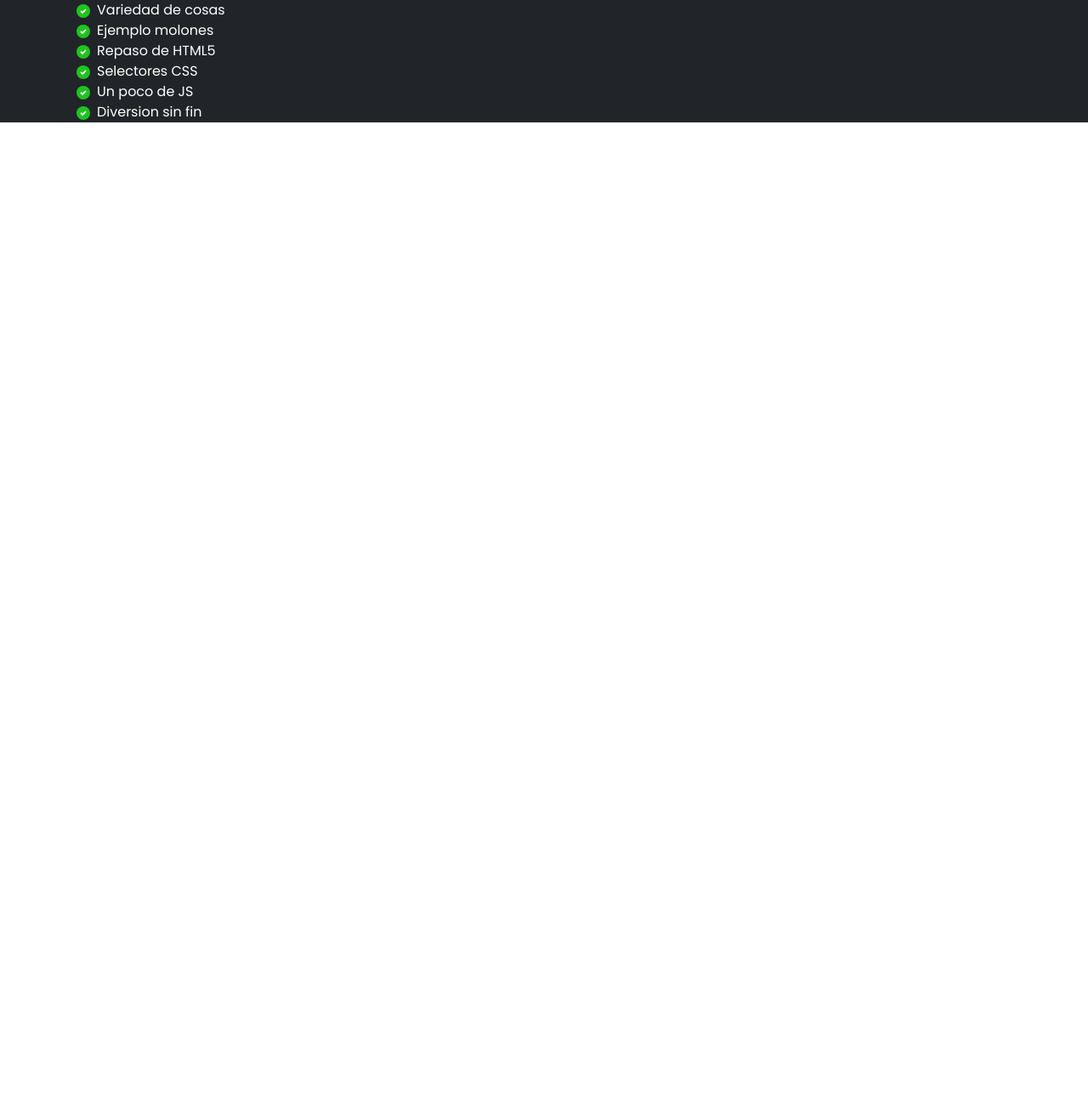
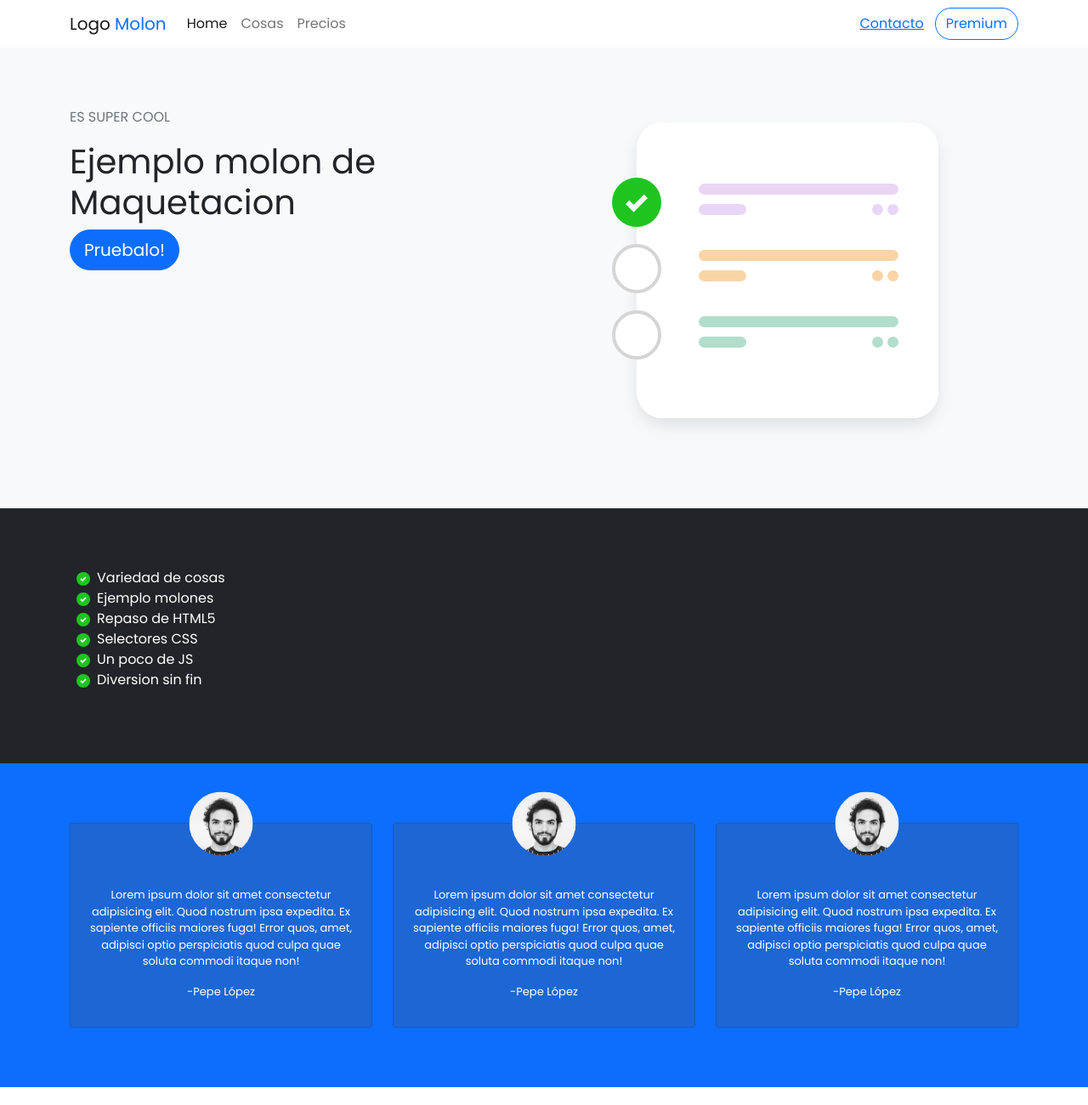
Before and after one commit to soulaimane1008/html-maquetacion, a plain HTML site: page index.html in a window 1280 px wide. Shown: the whole page at 85% size. Before the commit the page ends 800 px from the top, so only its background shows below. Drawn offline with Linux system fonts and the light colour scheme.

Commit message:
feat: more work

```diff
--- a/app.css
+++ b/app.css
@@ -20,3 +20,27 @@ ul.with-checkmark-bullets li::before {
 ul.with-checkmark-bullets li::marker {
     content: ''
 }
+
+.btn {
+    border-radius: 2.3rem;
+}
+
+section {
+    padding: 70px 0px;
+}
+
+.testimonios img {
+width: 75px;
+height: 75px;
+left: 50%;
+top: 0;
+transform: translate(-50%, -50%);
+
+}
+
+.testimonios .card {
+    padding-top: 58px;
+    background-color: #1c67d5;
+    color: white;
+    font-size: small;
+}
--- a/index.html
+++ b/index.html
@@ -1,5 +1,6 @@
 <!DOCTYPE html>
 <html lang="en">
+
 <head>
     <meta charset="UTF-8">
     <meta http-equiv="X-UA-Compatible" content="IE=edge">
@@ -7,16 +8,70 @@
     <title>Ejemplo molon</title>
     <link rel="preconnect" href="https://fonts.googleapis.com">
     <link rel="preconnect" href="https://fonts.gstatic.com" crossorigin>
-<link href="https://fonts.googleapis.com/css2?family=Montserrat:ital,wght@1,200&family=Poppins:wght@100;300;400&display=swap" rel="stylesheet">
+    <link
+        href="https://fonts.googleapis.com/css2?family=Montserrat:ital,wght@1,200&family=Poppins:wght@100;300;400&display=swap"
+        rel="stylesheet">
     <link rel="stylesheet" href="vendors/bootstrap.min.css">
     <link rel="stylesheet" href="app.css">
 </head>
+
 <body>
+    <!-- Header -->
+    <!-- Header -->
+    <!-- Header -->
+    <!-- Header -->
+    <header class="navbar navbar-expand-lg navbar-light bg-white">
+        <div class="container">
+            <button class="navbar-toggler" type="button" data-bs-toggle="collapse" data-bs-target="#navbar"
+                aria-controls="navbar" aria-expanded="false" aria-label="Toggle navigation">
+                <span class="navbar-toggler-icon"></span>
+            </button>
+            <div class="collapse navbar-collapse" id="navbar">
+                <a class="navbar-brand" href="/">Logo <span class="text-primary">Molon</span></a>
+                <ul class="navbar-nav me-auto mb-2 mb-lg-0">
+                    <li class="nav-item">
+                        <a class="nav-link active" aria-current="page" href="/">Home</a>
+                    </li>
+                    <li class="nav-item">
+                        <a class="nav-link" href="#">Cosas</a>
+                    </li>
+                    <li class="nav-item">
+                        <a class="nav-link" href="#">Precios</a>
+                    </li>
+                </ul>
+                <form class="d-flex">
+                    <button class="btn btn-link" type="button">Contacto</button>
+                    <button class="btn btn-outline-primary" type="button">Premium</button>
+                </form>
+            </div>
+        </div>
+    </header>
     <!-- Ejemplo molon section -->
     <!-- Ejemplo molon section -->
     <!-- Ejemplo molon section -->
     <!-- Ejemplo molon section -->
-    <section class="container"></section>
+    <section class="bg-light">
+        <div class="container">
+            <div class="row">
+                <!-- First col text and button -->
+                <!-- First col text and button -->
+                <div class="col-12 col-md-6 text-center text-md-start">
+                    <p class="text-muted font-weight-bold text-uppercase">
+                        es super cool
+                    </p>
+                    <h1>Ejemplo molon de Maquetacion</h1>
+                    <div>
+                        <button type="button" class="btn btn-lg btn-primary">Pruebalo!</button>
+                    </div>
+                </div>
+                <!-- Second col image -->
+                <!-- Second col image -->
+                <div class="col-12 col-md-6 text-center">
+                    <img alt="ejemplo molon" src="images/illustration.svg" class="img-fluid">
+                </div>
+            </div>
+        </div>
+    </section>
     <!-- List section -->
     <!-- List section -->
     <!-- List section -->
@@ -37,11 +92,59 @@
     <!-- Testimonios -->
     <!-- Testimonios -->
     <!-- Testimonios -->
-    <section></section>
+    <section class="testimonios bg-primary">
+        <div class="container">
+            <div class="row">
+                <div class="col-12 col-md-4 mb-5 mb-md-0">
+                    <div class="card position-relative">
+                        <img class="position-absolute rounded-circle" src="images/person.jpg" alt="Picture of Pepe Lopez">
+                        <div class="card-body text-center">
+                            <p>Lorem ipsum dolor sit amet consectetur adipisicing elit. Quod nostrum ipsa expedita. Ex
+                                sapiente officiis maiores fuga! Error quos, amet, adipisci optio perspiciatis quod culpa
+                                quae soluta commodi itaque non!
+                            </p>
+                            <p>
+                                -Pepe López
+                            </p>
+                        </div>
+                    </div>
+                </div>
+                <div class="col-12 col-md-4 mb-5 mb-md-0">
+                    <div class="card position-relative">
+                        <img class="position-absolute rounded-circle" src="images/person.jpg" alt="Picture of Pepe Lopez">
+                        <div class="card-body text-center">
+                            <p>Lorem ipsum dolor sit amet consectetur adipisicing elit. Quod nostrum ipsa expedita. Ex
+                                sapiente officiis maiores fuga! Error quos, amet, adipisci optio perspiciatis quod culpa
+                                quae soluta commodi itaque non!
+                            </p>
+                            <p>
+                                -Pepe López
+                            </p>
+                        </div>
+                    </div>
+                </div>
+                <div class="col-12 col-md-4 mb-5 mb-md-0">
+                    <div class="card position-relative">
+                        <img class="position-absolute rounded-circle" src="images/person.jpg" alt="Picture of Pepe Lopez">
+                        <div class="card-body text-center">
+                            <p>Lorem ipsum dolor sit amet consectetur adipisicing elit. Quod nostrum ipsa expedita. Ex
+                                sapiente officiis maiores fuga! Error quos, amet, adipisci optio perspiciatis quod culpa
+                                quae soluta commodi itaque non!
+                            </p>
+                            <p>
+                                -Pepe López
+                            </p>
+                        </div>
+                    </div>
+                </div>
+            </div>
+        </div>
+    </section>
     <!-- Contact us -->
     <!-- Contact us -->
     <!-- Contact us -->
     <!-- Contact us -->
     <section></section>
 </body>
+
 </html>
```
Lines whose indentation alone changed are shown as unchanged.
